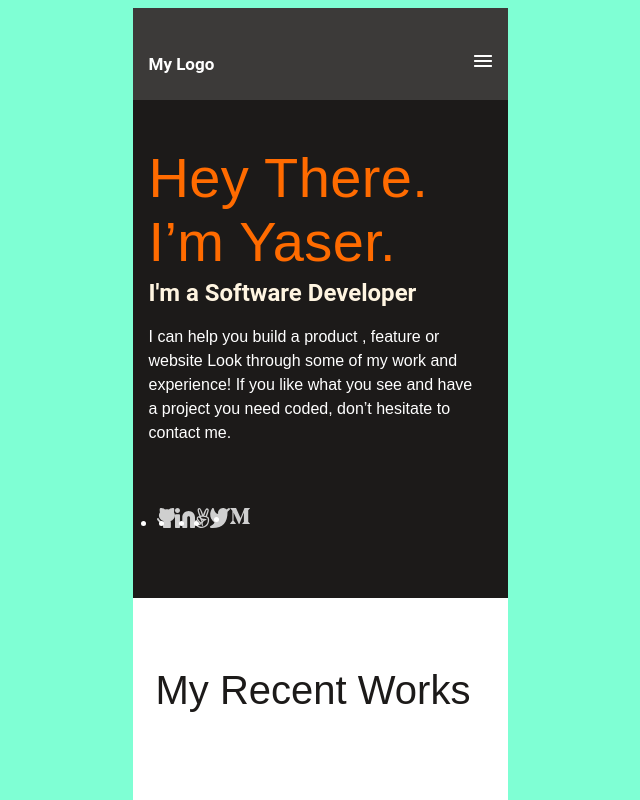
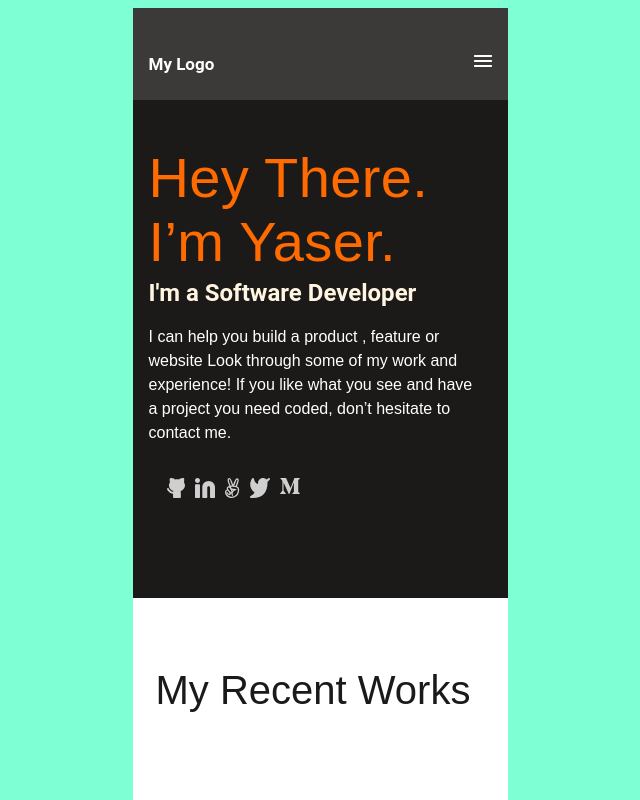
Before and after one commit to MohammadYaser/My-Portfolio, a website: page Index.html in a window 1280 px wide. Shown: the top 800 px of the page, without its empty margins (320-960 px from the left). Drawn offline with Linux system fonts and the light colour scheme.

Commit message:
update style.css

```diff
--- a/Style.css
+++ b/Style.css
@@ -1054,3 +1054,9 @@ body {
   order: 1;
   flex-grow: 0;
 }
+
+.fa-icon li {
+  margin-top: -76%;
+  margin-left: 25%;
+  display: inline;
+}
```
